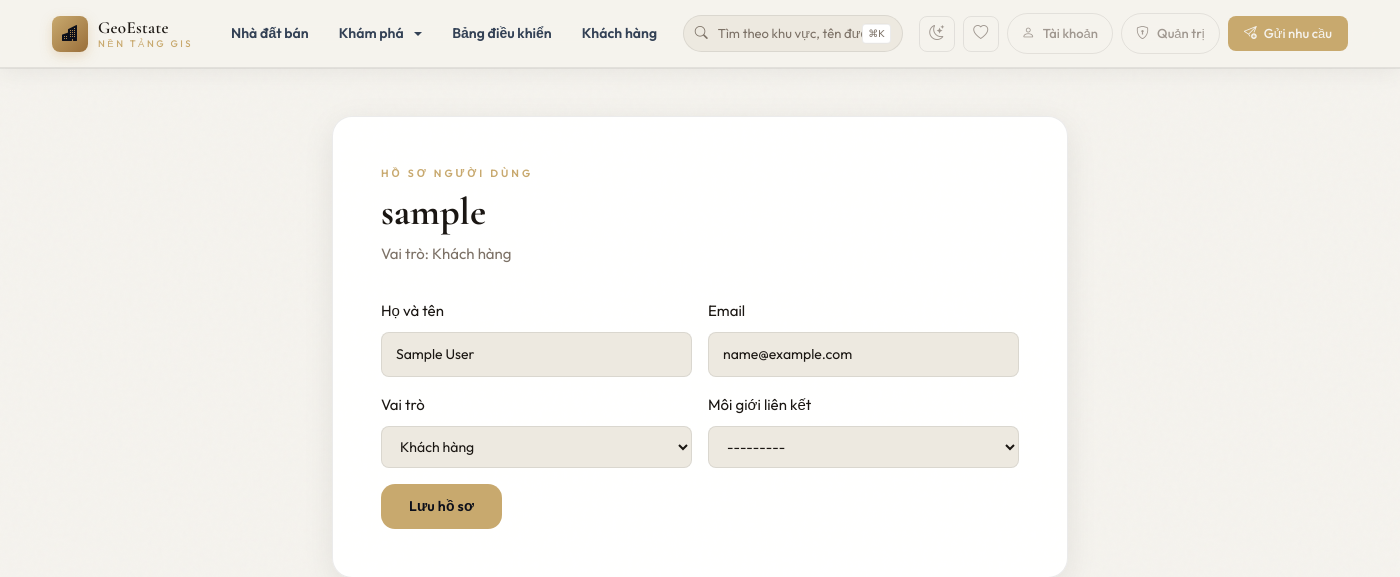
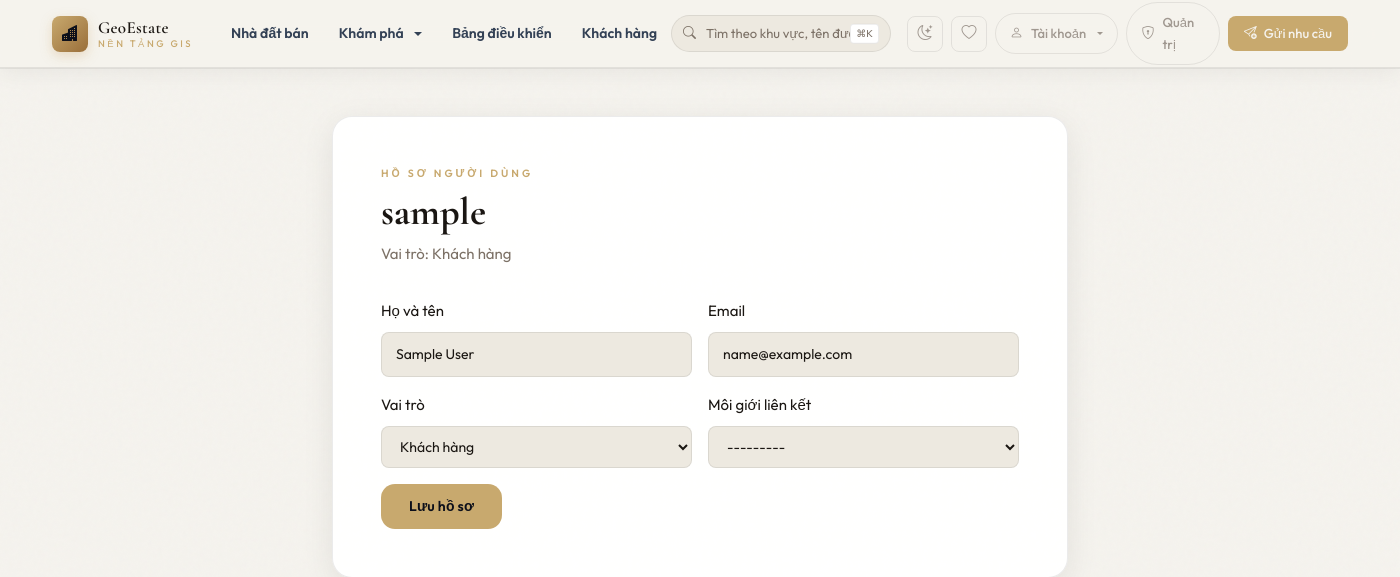
Before and after one commit to LogGuye/WebGIS, a Django app: page /accounts/profile/ in a window 1400 px wide. Shown: the top 577 px of the page. Run offline with Django 5.2, Linux system fonts and the light colour scheme; the visitor is signed in with stand-in values (Sample User, id 1); data comes from the database, SQL or seed files in the repository; data that the repository does not hold is empty.

Commit message:
Add account dropdown to redesigned header

```diff
--- a/templates/base.html
+++ b/templates/base.html
@@ -827,9 +827,17 @@
           </a>
 
           {% if request.user.is_authenticated %}
-            <a class="btn-geo-secondary" href="{% url 'accounts:profile' %}" style="padding:9px 14px;font-size:13px;border-radius:999px">
-              <i class="bi bi-person"></i> Tài khoản
-            </a>
+            <div class="dropdown">
+              <a class="btn-geo-secondary dropdown-toggle" href="#" role="button" data-bs-toggle="dropdown" aria-expanded="false" style="padding:9px 14px;font-size:13px;border-radius:999px">
+                <i class="bi bi-person"></i> Tài khoản
+              </a>
+              <ul class="dropdown-menu dropdown-menu-end border-0 shadow-sm" style="border-radius:14px;padding:10px;min-width:220px">
+                <li><a class="dropdown-item" href="{% url 'accounts:profile' %}">Hồ sơ</a></li>
+                <li><a class="dropdown-item" href="{% url 'leads:dashboard_home' %}">Bảng điều khiển</a></li>
+                <li><hr class="dropdown-divider"></li>
+                <li><a class="dropdown-item text-danger" href="{% url 'accounts:logout' %}">Đăng xuất</a></li>
+              </ul>
+            </div>
             {% if request.user.is_staff or request.user.is_superuser %}
             <a class="btn-geo-secondary" href="/admin/" style="padding:9px 14px;font-size:13px;border-radius:999px">
               <i class="bi bi-shield-lock"></i> Quản trị
```
